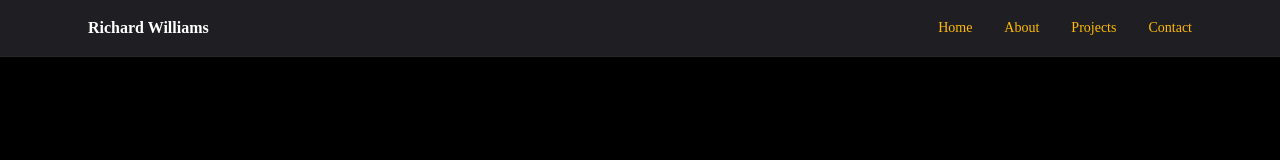
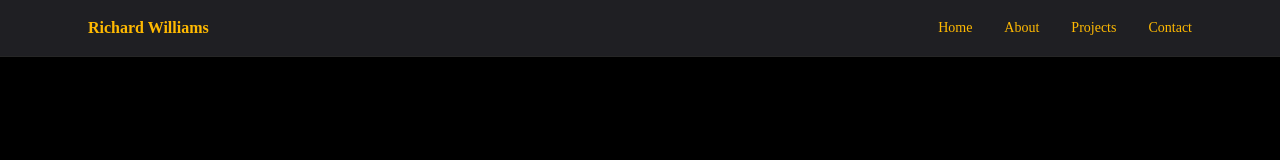
Before and after one commit to richdacoder/portfolio, a Next.js app in the folder projects/: page / in a window 1280 px wide. Shown: the top 160 px of the page. Built offline with nearby package versions, Linux system fonts and the light colour scheme.

Commit message:
added gold to name

```diff
--- a/projects/src/components/navbar.js
+++ b/projects/src/components/navbar.js
@@ -10,7 +10,7 @@ export default function Navbar() {
     <header className="sticky top-0 z-50 backdrop-blur-xl bg-zinc-700/50 border-b border-neutral-800">
       <nav className="max-w-6xl mx-auto px-6 py-4 flex items-center justify-between">
 
-        <h1 className="font-bold text-white">
+        <h1 className="font-bold text-amber-400">
           Richard Williams
         </h1>
 
```
